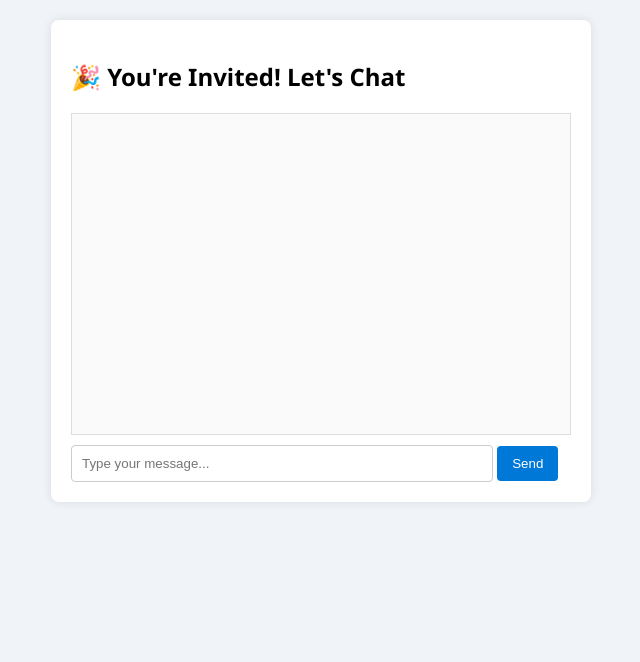
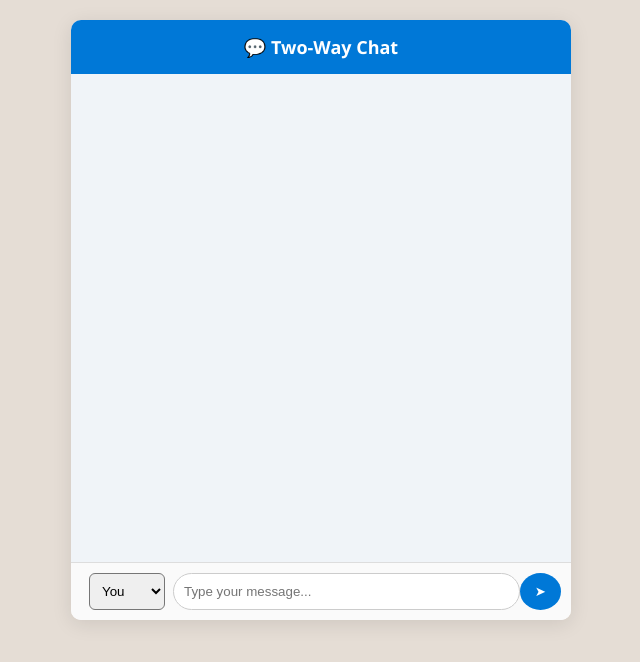
Before and after one commit to 43Alwx/special_invitaion.html, a plain HTML site: page index.html in a window 1280 px wide. Shown: the whole page, without its empty margins (319-959 px from the left). Drawn offline with Linux system fonts and the light colour scheme.

Commit message:
Second update

```diff
--- a/index.html
+++ b/index.html
@@ -3,49 +3,100 @@
 <head>
   <meta charset="UTF-8" />
   <meta name="viewport" content="width=device-width, initial-scale=1.0"/>
-  <title>Special Invitation Chat</title>
+  <title>Two-Way Chat</title>
   <style>
     body {
       font-family: 'Segoe UI', sans-serif;
-      background: #f0f4f8;
+      background: #e5ddd5;
       margin: 0;
       padding: 20px;
     }
     .chat-container {
       max-width: 500px;
       margin: auto;
-      background: white;
-      border-radius: 8px;
-      box-shadow: 0 0 10px rgba(0,0,0,0.1);
-      padding: 20px;
+      background: #fff;
+      border-radius: 10px;
+      box-shadow: 0 4px 20px rgba(0,0,0,0.1);
+      display: flex;
+      flex-direction: column;
+      height: 600px;
+      overflow: hidden;
+    }
+    .chat-header {
+      background: #0078D7;
+      color: white;
+      padding: 15px;
+      font-size: 18px;
+      font-weight: bold;
+      text-align: center;
     }
     .messages {
-      height: 300px;
+      flex: 1;
       overflow-y: auto;
-      border: 1px solid #ddd;
+      padding: 15px;
+      background: #f0f4f8;
+    }
+    .message-row {
+      display: flex;
+      margin-bottom: 15px;
+      align-items: flex-end;
+    }
+    .message-row.you {
+      justify-content: flex-end;
+    }
+    .message-bubble {
+      max-width: 70%;
+      padding: 10px 14px;
+      border-radius: 18px;
+      position: relative;
+      font-size: 14px;
+    }
+    .you .message-bubble {
+      background: #0078D7;
+      color: white;
+      border-bottom-right-radius: 4px;
+    }
+    .friend .message-bubble {
+      background: #e5e5ea;
+      color: black;
+      border-bottom-left-radius: 4px;
+    }
+    .avatar {
+      width: 35px;
+      height: 35px;
+      border-radius: 50%;
+      margin: 0 8px;
+    }
+    .timestamp {
+      font-size: 11px;
+      color: #777;
+      margin-top: 4px;
+      text-align: right;
+    }
+    .controls {
+      display: flex;
       padding: 10px;
-      margin-bottom: 10px;
+      border-top: 1px solid #ddd;
       background: #fafafa;
     }
-    .message {
-      margin-bottom: 10px;
-    }
-    .message.you {
-      text-align: right;
-      color: #0078D7;
-    }
     input[type="text"] {
-      width: 80%;
+      flex: 1;
       padding: 10px;
       border: 1px solid #ccc;
-      border-radius: 4px;
+      border-radius: 20px;
+      outline: none;
+    }
+    select {
+      margin: 0 8px;
+      padding: 8px;
+      border-radius: 6px;
     }
     button {
       padding: 10px 15px;
       background: #0078D7;
       color: white;
       border: none;
-      border-radius: 4px;
+      border-radius: 50%;
       cursor: pointer;
     }
     button:hover {
@@ -55,36 +106,60 @@
 </head>
 <body>
   <div class="chat-container">
-    <h2>🎉 You're Invited! Let's Chat</h2>
+    <div class="chat-header">💬 Two-Way Chat</div>
     <div class="messages" id="chatBox"></div>
-    <input type="text" id="messageInput" placeholder="Type your message..." />
-    <button onclick="sendMessage()">Send</button>
+    <div class="controls">
+      <select id="sender">
+        <option value="you">You</option>
+        <option value="friend">Friend</option>
+      </select>
+      <input type="text" id="messageInput" placeholder="Type your message..." />
+      <button onclick="sendMessage()">➤</button>
+    </div>
   </div>
 
   <script>
     const chatBox = document.getElementById('chatBox');
     const input = document.getElementById('messageInput');
+    const senderSelect = document.getElementById('sender');
 
     function sendMessage() {
       const text = input.value.trim();
       if (text === '') return;
 
-      const msg = document.createElement('div');
-      msg.className = 'message you';
-      msg.textContent = text;
-      chatBox.appendChild(msg);
+      const sender = senderSelect.value;
 
+      const row = document.createElement('div');
+      row.className = 'message-row ' + sender;
+
+      const avatar = document.createElement('img');
+      avatar.className = 'avatar';
+      avatar.src = sender === 'you'
+        ? 'https://i.pravatar.cc/35?img=3'
+        : 'https://i.pravatar.cc/35?img=5';
+
+      const bubble = document.createElement('div');
+      bubble.className = 'message-bubble';
+      bubble.textContent = text;
+
+      const timestamp = document.createElement('div');
+      timestamp.className = 'timestamp';
+      const now = new Date();
+      timestamp.textContent = now.getHours().toString().padStart(2, '0') + ':' +
+                              now.getMinutes().toString().padStart(2, '0');
+      bubble.appendChild(timestamp);
+
+      if (sender === 'you') {
+        row.appendChild(bubble);
+        row.appendChild(avatar);
+      } else {
+        row.appendChild(avatar);
+        row.appendChild(bubble);
+      }
+
+      chatBox.appendChild(row);
       input.value = '';
       chatBox.scrollTop = chatBox.scrollHeight;
-
-      // Simulate a reply
-      setTimeout(() => {
-        const reply = document.createElement('div');
-        reply.className = 'message';
-        reply.textContent = "Thanks for your message!";
-        chatBox.appendChild(reply);
-        chatBox.scrollTop = chatBox.scrollHeight;
-      }, 1000);
     }
   </script>
 </body>
```
